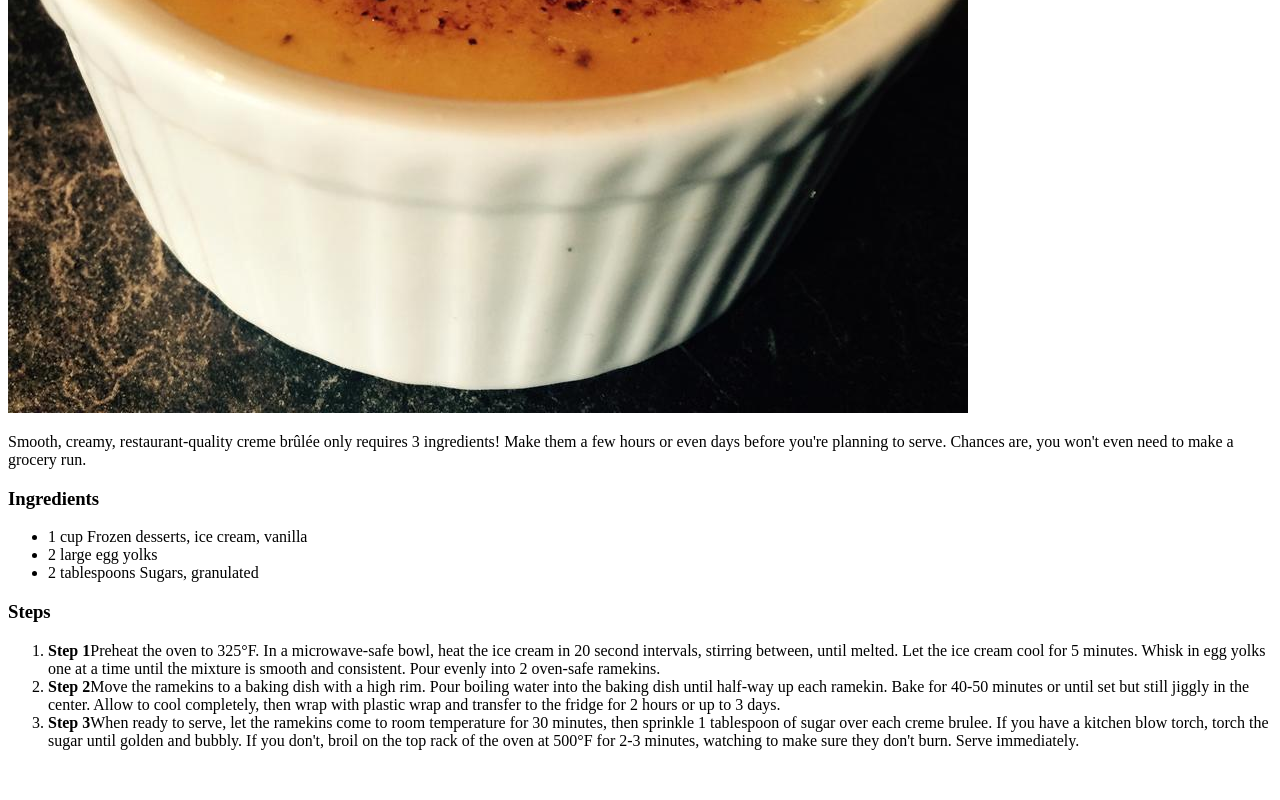
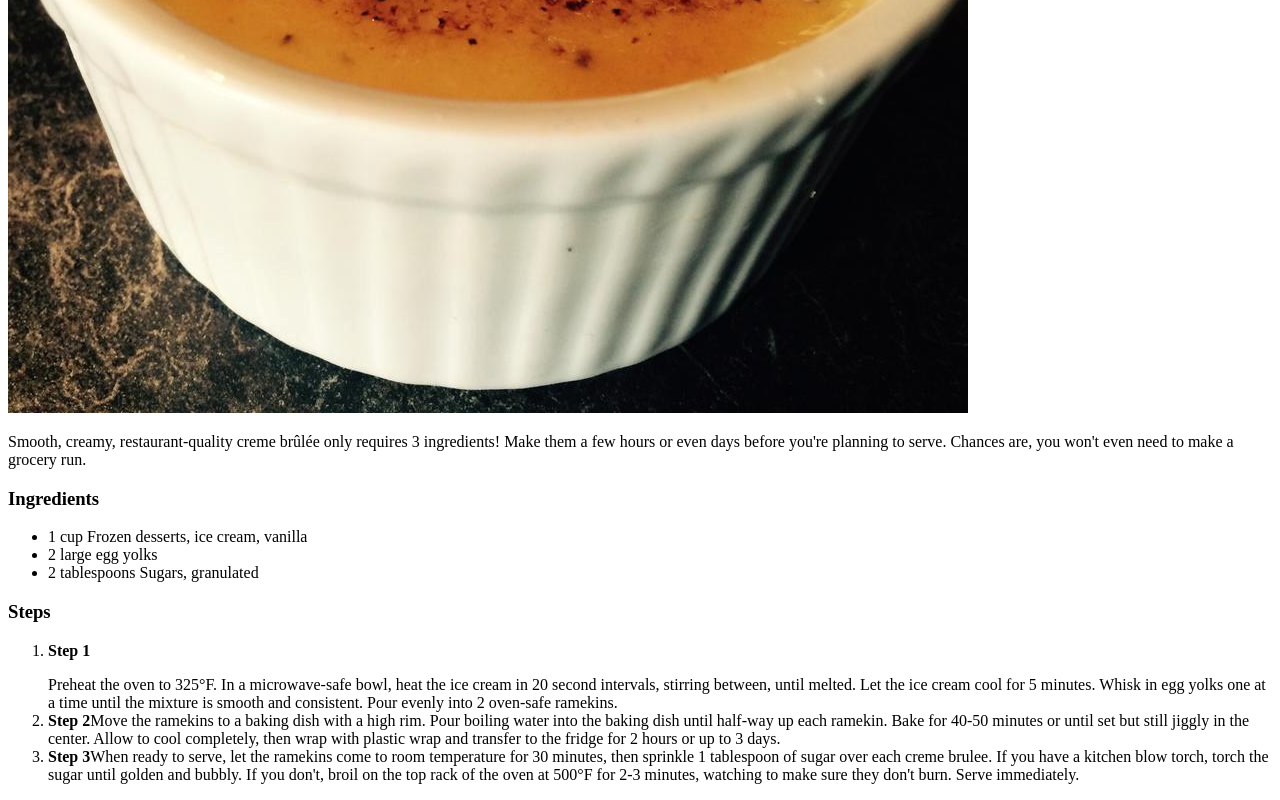
Before and after one commit to Danpit2022/odin-recipes, a plain HTML site: page recipes/vanilla-creme-brulee.html in a window 1280 px wide. Shown: the part 627-1427 px from the top of the page. Before the commit the page ends 1393 px from the top, so only its background shows below. Drawn offline with Linux system fonts and the light colour scheme.

Commit message:
Update vanilla-creme-brulee.html

```diff
--- a/recipes/vanilla-creme-brulee.html
+++ b/recipes/vanilla-creme-brulee.html
@@ -18,7 +18,7 @@
     </ul>
     <h3>Steps</h3>
     <ol>
-        <li><strong>Step 1</strong>Preheat the oven to 325°F. In a microwave-safe bowl, heat the ice cream in 20 second intervals, stirring between, until melted. Let the ice cream cool for 5 minutes. Whisk in egg yolks one at a time until the mixture is smooth and consistent. Pour evenly into 2 oven-safe ramekins.</li>
+        <li><strong><p>Step 1</p></strong>Preheat the oven to 325°F. In a microwave-safe bowl, heat the ice cream in 20 second intervals, stirring between, until melted. Let the ice cream cool for 5 minutes. Whisk in egg yolks one at a time until the mixture is smooth and consistent. Pour evenly into 2 oven-safe ramekins.</li>
          <li><strong>Step 2</strong>Move the ramekins to a baking dish with a high rim. Pour boiling water into the baking dish until half-way up each ramekin. Bake for 40-50 minutes or until set but still jiggly in the center. Allow to cool completely, then wrap with plastic wrap and transfer to the fridge for 2 hours or up to 3 days.</li>
          <li><strong>Step 3</strong>When ready to serve, let the ramekins come to room temperature for 30 minutes, then sprinkle 1 tablespoon of sugar over each creme brulee. If you have a kitchen blow torch, torch the sugar until golden and bubbly. If you don't, broil on the top rack of the oven at 500°F for 2-3 minutes, watching to make sure they don't burn. Serve immediately.</li>
 </ol>
```
